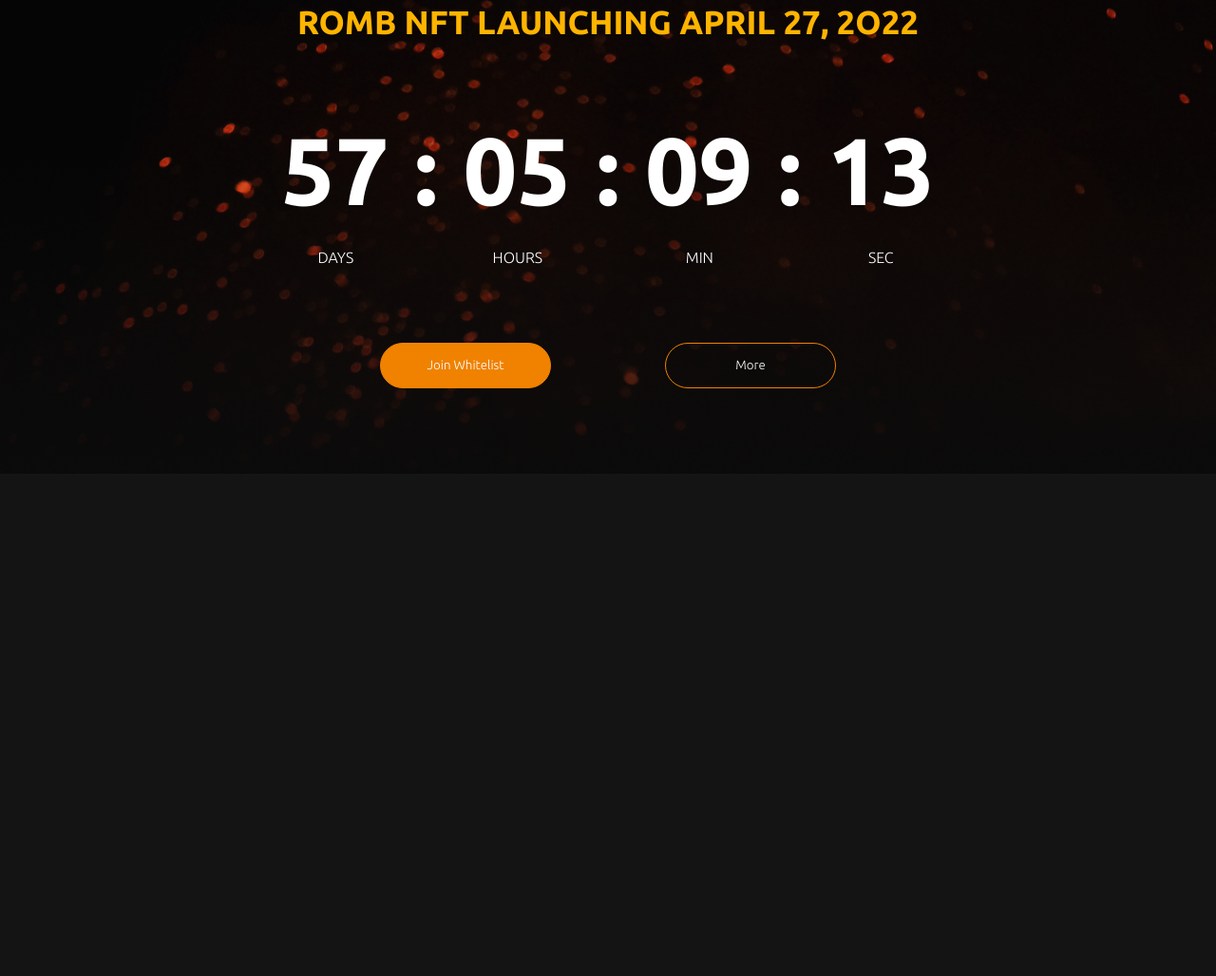
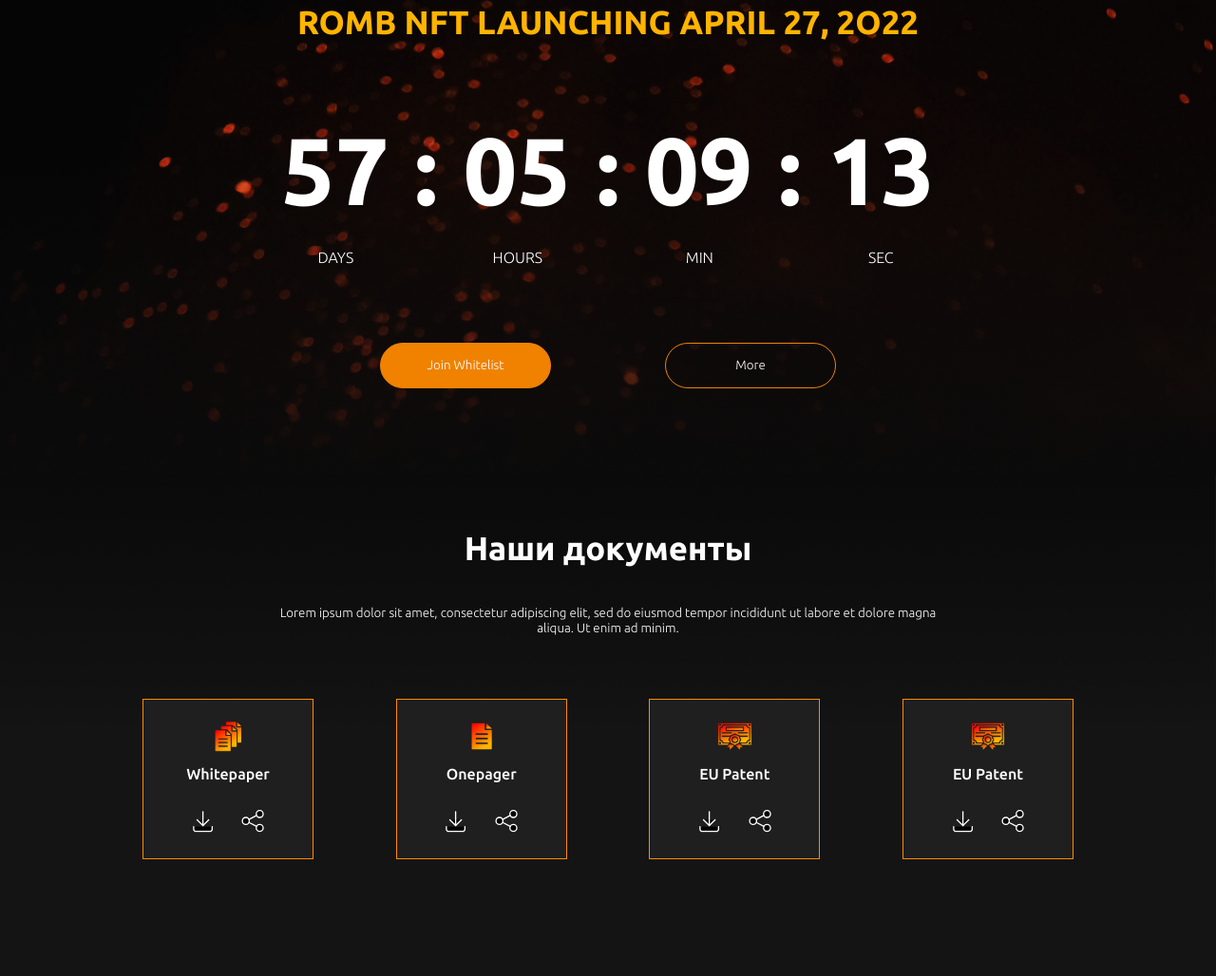
Before and after one commit to DevMinrat/romb, a website: page src/index.html in a window 1280 px wide. Shown: the part 9946-10974 px from the top of the page at 95% size. Before the commit the page ends 10445 px from the top, so only its background shows below. Drawn offline with nearby package versions, Linux system fonts and the light colour scheme; files that its build step writes are made by us from their sources.

Commit message:
added docs section

```diff
--- /dev/null
+++ b/src/assets/scss/blocks/documents.scss
@@ -0,0 +1,81 @@
+.documents {
+  padding: 9rem 0 18.5rem;
+
+  background: url(../images/docs/docs-bg.png) no-repeat;
+  background-size: cover;
+}
+
+.documents__header {
+  width: 100%;
+  max-width: 104.5rem;
+
+  margin: 0 auto 10rem;
+}
+
+.documents-heading {
+  text-align: center;
+
+  margin-bottom: 6rem;
+}
+
+.documents-subheading {
+  text-align: center;
+}
+
+.documents__inner {
+  display: flex;
+  align-items: center;
+  justify-content: center;
+}
+
+.documents-item {
+  display: flex;
+  flex-direction: column;
+  align-items: center;
+
+  min-width: 27rem;
+
+  padding: 3rem;
+
+  background: #1f1f1f;
+  border: 0.2rem solid #ff8a00;
+
+  & + & {
+    margin-left: 13rem;
+  }
+}
+.documents-item__img {
+  width: 100%;
+  max-width: 5.5rem;
+
+  margin-bottom: 2rem;
+}
+
+.documents-item__name {
+  font-weight: 500;
+  font-size: 2.4rem;
+  line-height: 1.11;
+
+  margin-bottom: 3.8rem;
+}
+
+.documents-item__links {
+  display: flex;
+  align-items: center;
+}
+.documents-item__download {
+  margin-right: 3.5rem;
+
+  svg {
+    width: 4.4rem;
+    height: 4.4rem;
+    stroke: white;
+  }
+}
+.documents-item__share {
+  svg {
+    width: 4.5rem;
+    height: 4.4rem;
+    stroke: white;
+  }
+}
--- a/src/assets/scss/style.scss
+++ b/src/assets/scss/style.scss
@@ -86,6 +86,7 @@ svg {
 @import "blocks/price.scss";
 @import "blocks/tokens.scss";
 @import "blocks/launching-timer.scss";
+@import "blocks/documents.scss";
 
 @import "blocks/footer";
 
--- a/src/index.html
+++ b/src/index.html
@@ -1057,3 +1057,80 @@ title: Главная страница
         </div>
     </div>
 </div>
+
+<section class="documents">
+    <div class="container">
+        <div class="documents__header">
+            <h2 class="documents-heading section-heading">Наши документы</h2>
+            <p class="documents-subheading">Lorem ipsum dolor sit amet, consectetur adipiscing elit, sed do eiusmod tempor
+                incididunt ut labore et dolore magna aliqua.
+                Ut enim ad minim.</p>
+        </div>
+        <div class="documents__inner">
+            <div class="documents-item">
+                <img class="documents-item__img" src="assets/images/docs/doc-1.png" alt="">
+                <p class="documents-item__name">Whitepaper</p>
+                <div class="documents-item__links">
+                    <a class="documents-item__download" href="#">
+                        <svg>
+                            <use href="#download"></use>
+                        </svg>
+                    </a>
+                    <a class="documents-item__share" href="#">
+                        <svg>
+                            <use href="#share"></use>
+                        </svg>
+                    </a>
+                </div>
+            </div>
+            <div class="documents-item">
+                <img class="documents-item__img" src="assets/images/docs/doc-2.png" alt="">
+                <p class="documents-item__name">Onepager</p>
+                <div class="documents-item__links">
+                    <a class="documents-item__download" href="#">
+                        <svg>
+                            <use href="#download"></use>
+                        </svg>
+                    </a>
+                    <a class="documents-item__share" href="#">
+                        <svg>
+                            <use href="#share"></use>
+                        </svg>
+                    </a>
+                </div>
+            </div>
+            <div class="documents-item">
+                <img class="documents-item__img" src="assets/images/docs/doc-3.png" alt="">
+                <p class="documents-item__name">EU Patent</p>
+                <div class="documents-item__links">
+                    <a class="documents-item__download" href="#">
+                        <svg>
+                            <use href="#download"></use>
+                        </svg>
+                    </a>
+                    <a class="documents-item__share" href="#">
+                        <svg>
+                            <use href="#share"></use>
+                        </svg>
+                    </a>
+                </div>
+            </div>
+            <div class="documents-item">
+                <img class="documents-item__img" src="assets/images/docs/doc-3.png" alt="">
+                <p class="documents-item__name">EU Patent</p>
+                <div class="documents-item__links">
+                    <a class="documents-item__download" href="#">
+                        <svg>
+                            <use href="#download"></use>
+                        </svg>
+                    </a>
+                    <a class="documents-item__share" href="#">
+                        <svg>
+                            <use href="#share"></use>
+                        </svg>
+                    </a>
+                </div>
+            </div>
+        </div>
+    </div>
+</section>
--- a/src/partials/sprite.html
+++ b/src/partials/sprite.html
@@ -50,7 +50,33 @@
     </symbol>
     <symbol id="chevron" viewBox="0 0 31 57">
         <g>
-            <path d="M3.34179 2.94984L27.6827 28.5003L3.3418 54.0508"  stroke-linecap="round"
+            <path d="M3.34179 2.94984L27.6827 28.5003L3.3418 54.0508" stroke-linecap="round" stroke-linejoin="round" />
+        </g>
+    </symbol>
+    <symbol id="download" viewBox="0 0 44 44">
+        <g>
+            <path
+                d="M7.30664 31.166V34.8327C7.30664 35.8051 7.69151 36.7378 8.37659 37.4254C9.06167 38.113 9.99083 38.4993 10.9597 38.4993H32.8779C33.8467 38.4993 34.7759 38.113 35.461 37.4254C36.1461 36.7378 36.5309 35.8051 36.5309 34.8327V31.166"
+                stroke-width="2" stroke-linecap="round" stroke-linejoin="round" />
+            <path d="M12.7852 20.166L21.9177 29.3327L31.0503 20.166" stroke-width="2" stroke-linecap="round"
+                stroke-linejoin="round" />
+            <path d="M21.918 7.33398V29.334" stroke-width="2" stroke-linecap="round" stroke-linejoin="round" />
+        </g>
+    </symbol>
+    <symbol id="share" viewBox="0 0 45 44">
+        <g>
+            <path
+                d="M11.6631 27.5C14.6894 27.5 17.1427 25.0376 17.1427 22C17.1427 18.9624 14.6894 16.5 11.6631 16.5C8.63687 16.5 6.18359 18.9624 6.18359 22C6.18359 25.0376 8.63687 27.5 11.6631 27.5Z"
+                stroke-width="2" stroke-linecap="round" stroke-linejoin="round" />
+            <path
+                d="M33.5811 16.5C36.6074 16.5 39.0607 14.0376 39.0607 11C39.0607 7.96243 36.6074 5.5 33.5811 5.5C30.5548 5.5 28.1016 7.96243 28.1016 11C28.1016 14.0376 30.5548 16.5 33.5811 16.5Z"
+                stroke-width="2" stroke-linecap="round" stroke-linejoin="round" />
+            <path
+                d="M33.5811 38.5C36.6074 38.5 39.0607 36.0376 39.0607 33C39.0607 29.9624 36.6074 27.5 33.5811 27.5C30.5548 27.5 28.1016 29.9624 28.1016 33C28.1016 36.0376 30.5548 38.5 33.5811 38.5Z"
+                stroke-width="2" stroke-linecap="round" stroke-linejoin="round" />
+            <path d="M16.5938 19.6161L28.6488 13.3828" stroke-width="2" stroke-linecap="round"
+                stroke-linejoin="round" />
+            <path d="M16.5938 24.3828L28.6488 30.6161" stroke-width="2" stroke-linecap="round"
                 stroke-linejoin="round" />
         </g>
     </symbol>
```
Also changed, not shown: src/assets/images/docs/doc-1.png (added), src/assets/images/docs/doc-2.png (added), src/assets/images/docs/doc-3.png (added), src/assets/images/docs/docs-bg.png (added), src/assets/images/icons/download.svg (added), src/assets/images/icons/share.svg (added).
